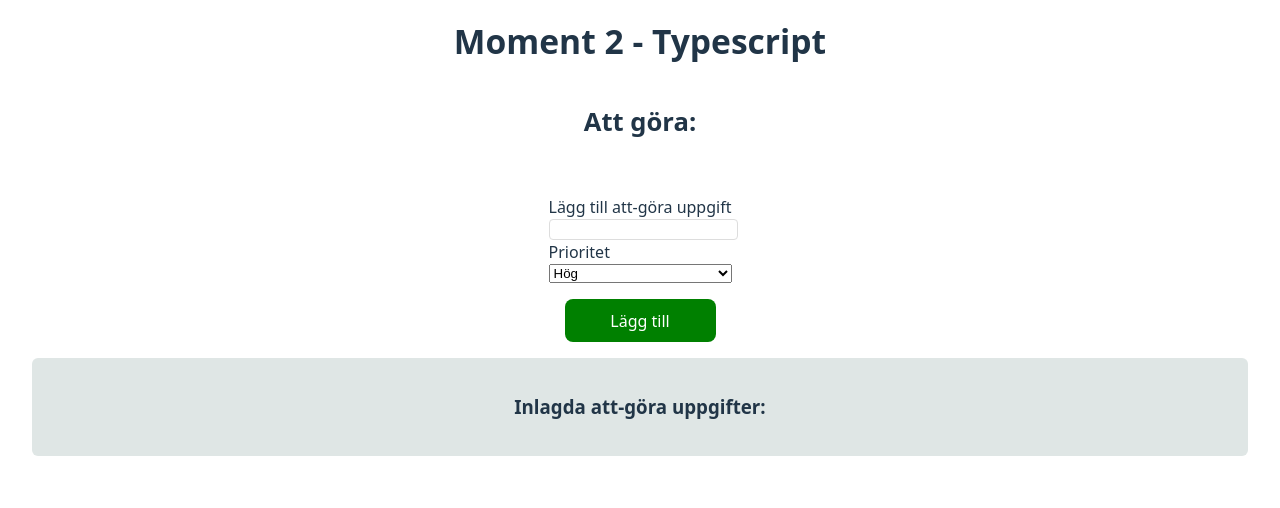
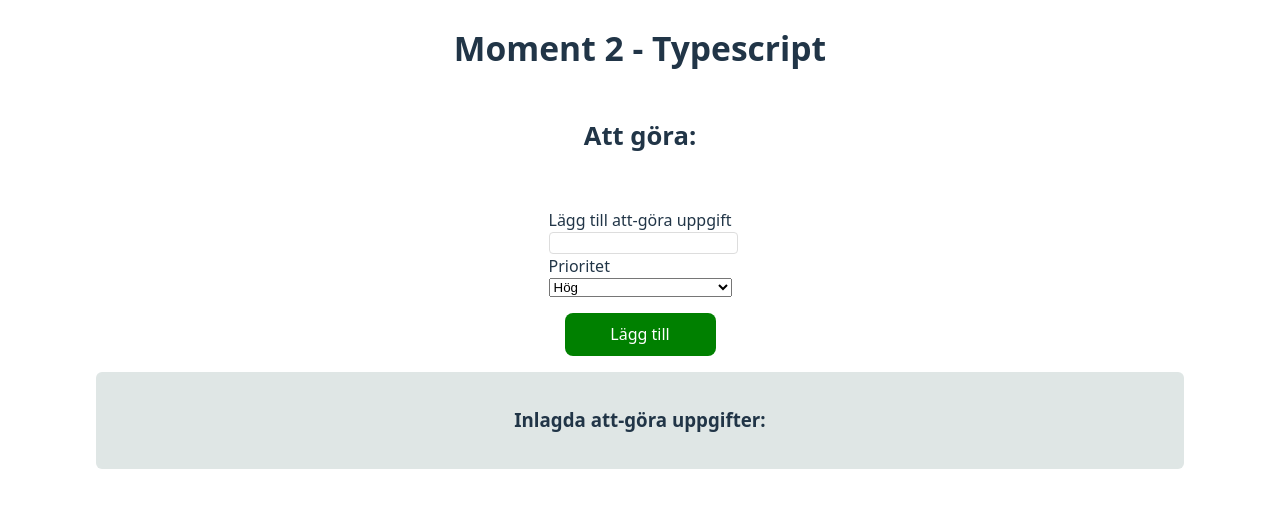
Before and after one commit to veppaan/mom2-ts, a website built with Vite: page mom2/index.html in a window 1280 px wide. Built offline with nearby package versions, Linux system fonts and the light colour scheme.

Commit message:
ändrar styling efter skärmsorlek

```diff
--- a/mom2/src/style.css
+++ b/mom2/src/style.css
@@ -28,11 +28,6 @@ body {
   place-items: center;
   min-width: 320px;
   min-height: 100vh;
-}
-
-h1 {
-  font-size: 3.2em;
-  line-height: 1.1;
 }
 
 #app {
@@ -104,7 +99,7 @@ body{
   align-items: center;
   justify-content: center;
   background-color: rgb(223, 230, 229);
-  width: 90%;
+  width: 80%;
   padding: 1em 2em;
   border-radius: 6px;
 }
```
